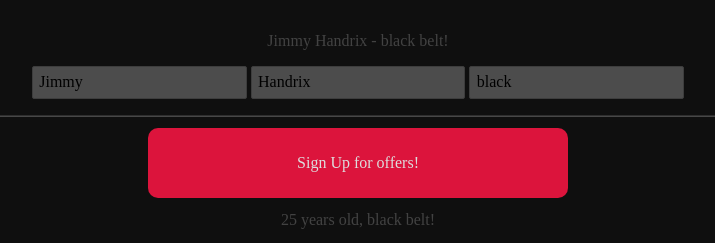
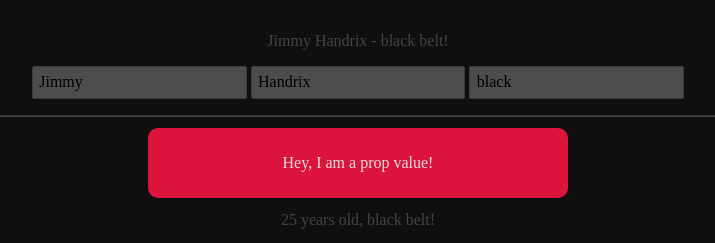
Before and after one commit to SinisaVukmirovic/Svelte-Tutorial-for-Beginners, a Svelte app: page / in a window 1280 px wide. Shown: the top 243 px of the page, without its empty margins (282-997 px from the left). Built offline with nearby package versions, Linux system fonts and the light colour scheme.

Commit message:
Props, passing values with props

```diff
--- a/src/App.svelte
+++ b/src/App.svelte
@@ -45,7 +45,8 @@
 </script>
 
 <!-- components -->
-<Modal />
+<!-- and props -->
+<Modal propsMsg="Hey, I am a prop value!" isPromotion={true}/>
 
 <main>
 	<!-- <h1>Hello {name}!</h1> -->
--- a/src/Modal.svelte
+++ b/src/Modal.svelte
@@ -2,14 +2,22 @@
     let showModal = true;
 
     // conditional clas for conditional styles
-    let isPromotion = true;
+    // let isPromotion = true;
+
+    // props
+    export let propsMsg;
+    export let isPromotion = false;
+    // to pass prop from outside of this component we must export it
+    // export let propsMsg = 'Default value';
+    // default value can alse be given
 </script>
 
 <!-- === MOCK UP === -->
 {#if showModal}
     <div class="backdrop" class:promotion={isPromotion}>
         <div class="modal">
-            <p>Sign Up for offers!</p>
+            <!-- passing prop from another component -->
+            <p>{propsMsg}</p>
         </div>
     </div>
 {/if}
```
